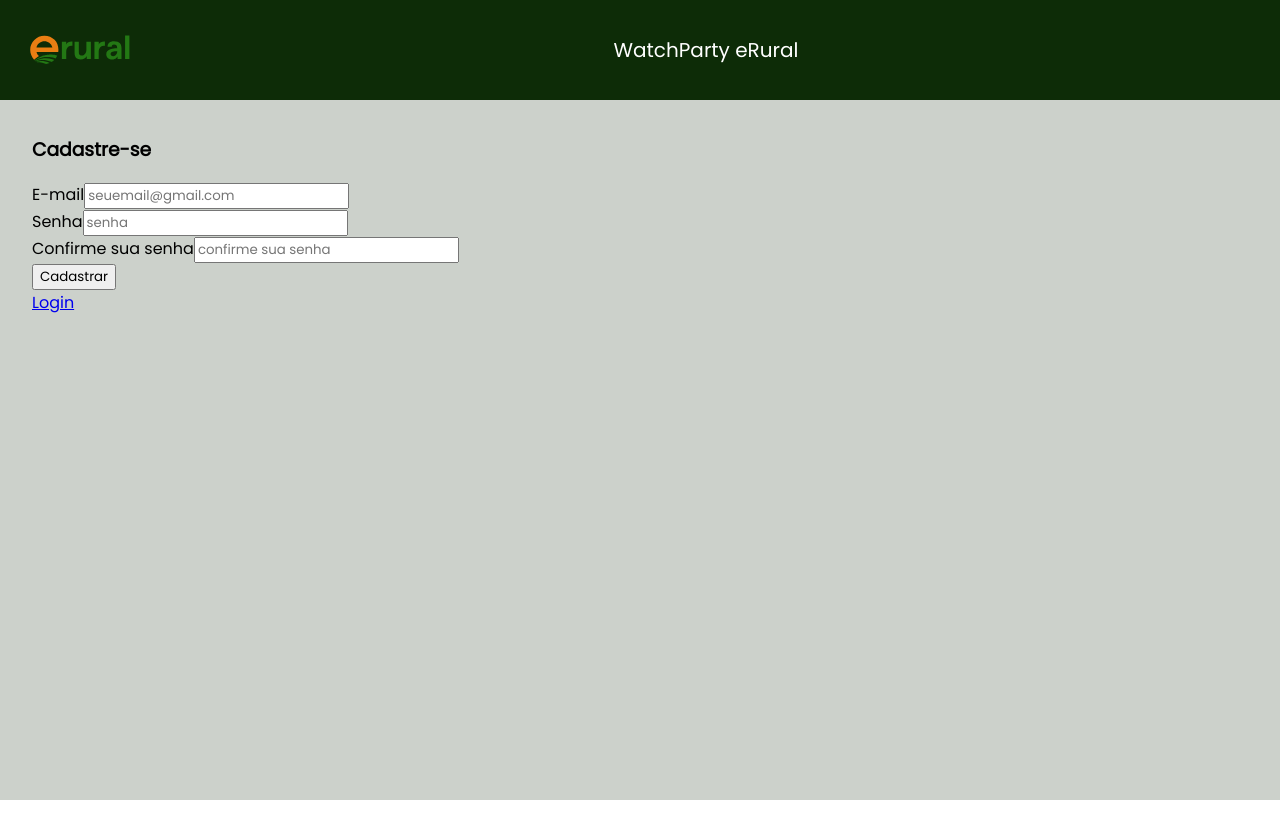
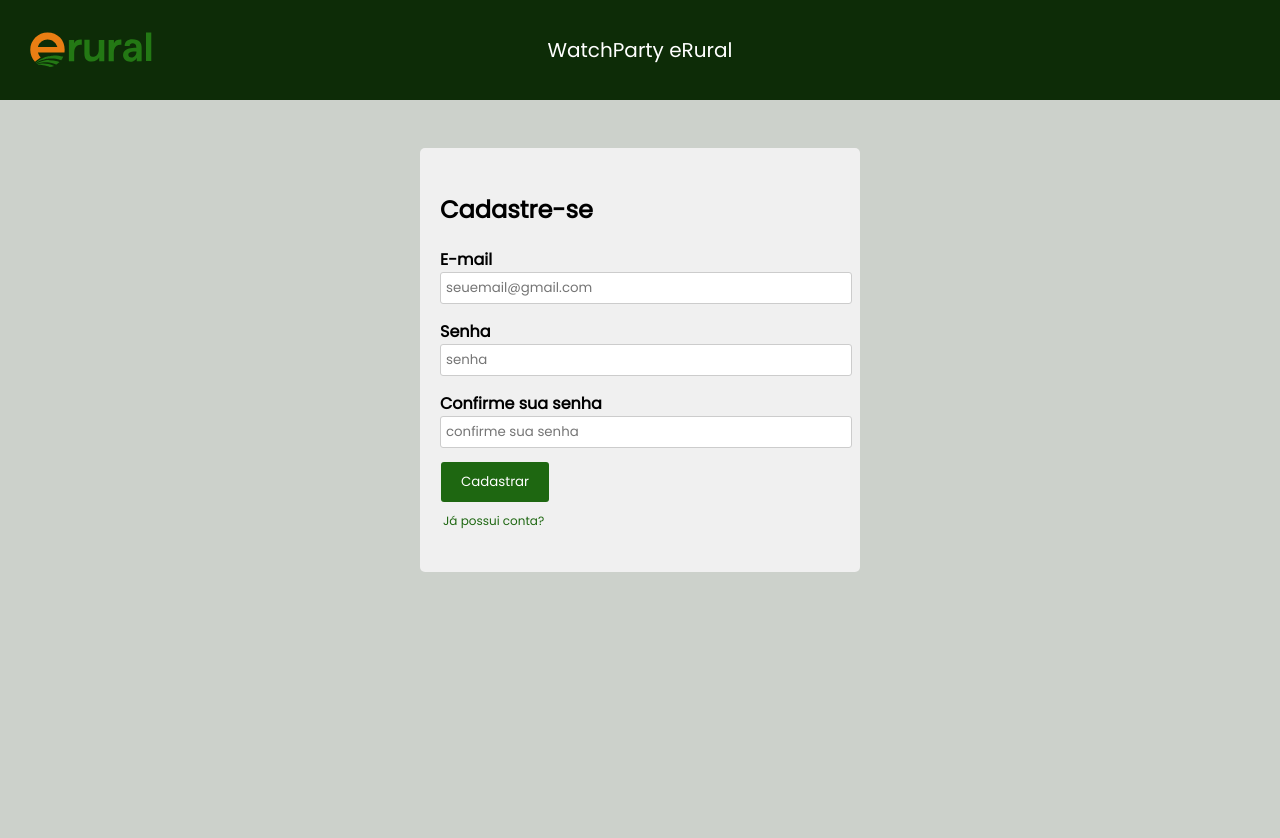
Before and after one commit to Hugofsp93/erural, a Vue app in the folder watchparty-front/: page /signup in a window 1280 px wide. Shown: the top 838 px of the page. Before the commit the page ends 800 px from the top, so only its background shows below. Built offline with nearby package versions, Linux system fonts and the light colour scheme; what vue-youtube-embed would draw is missing.

Commit message:
better login pages

```diff
--- a/watchparty-front/src/App.vue
+++ b/watchparty-front/src/App.vue
@@ -22,10 +22,10 @@ export default {
 <style>
 #app {
   background-color: #ccd1cb;
-  height: 100vh;
+  height: 200vh;
 }
 
 .general {
-  padding: 1rem 2rem;
+  padding: 3rem 2rem;
 }
 </style>
--- a/watchparty-front/src/components/Header.vue
+++ b/watchparty-front/src/components/Header.vue
@@ -6,8 +6,8 @@
         <router-link to="/" class="home-link">WatchParty eRural</router-link>
       </div>
       <div class="nav-links">
-        <router-link to="/rooms" v-if="signedIn()" class="nav-link">Salas</router-link>
-        <a href="#" @click.prevent="signOut" v-if="signedIn()" class="nav-link">Deslogar</a>
+        <router-link to="/rooms" v-if="signedIn()" class="nav-link-minus">Salas</router-link>
+        <a href="#" @click.prevent="signOut" v-if="signedIn()" class="nav-link-plus">Deslogar</a>
       </div>
     </div>
   </header>
@@ -31,7 +31,7 @@ export default {
         .then(response => {
           delete localStorage.csrf
           delete localStorage.signedIn
-          this.$router.replace('/')
+          window.location.reload()
         })
         .catch(error => this.setError(error, 'Não foi possível deslogar'))
     }
@@ -49,30 +49,39 @@ export default {
 }
 
 .logo {
-  width: 100px;
+  width: 10%;
   height: 100px;
 }
 
 .title-wrapper {
+  width: 80%;
   display: flex;
-  align-items: center;
+  justify-content: center;
 }
 .home-link {
   font-size: 20px;
   text-decoration: none;
   color: #fff;
-  margin-right: -2rem;
 }
 
 .nav-links {
+  width: 10%;
   display: flex;
   align-items: center;
 }
 
-.nav-link {
+.nav-link-minus {
   font-size: 20px;
   text-decoration: none;
   color: #fff;
-  margin-left: 2rem;
+  margin-left: -20px;
 }
+
+.nav-link-plus {
+  font-size: 20px;
+  text-decoration: none;
+  color: #fff;
+  margin-left: 20px;
+}
+
 </style>
--- a/watchparty-front/src/components/Signin.vue
+++ b/watchparty-front/src/components/Signin.vue
@@ -1,19 +1,19 @@
 <template>
-  <div>
-    <div>
-      <h3>Login</h3>
-      <form @submit.prevent="signin">
-        <div v-if="error">{{ error }}</div>
-        <div>
+  <div class="login-container">
+    <div class="login-form">
+      <h3 class="title">Login</h3>
+      <form @submit.prevent="signin" class="form">
+        <div v-if="error" class="error">{{ error }}</div>
+        <div class="form-group">
           <label for="email" class="label">E-mail</label>
           <input type="email" v-model="email" class="input" id="email" placeholder="seuemail@gmail.com">
         </div>
-        <div>
+        <div class="form-group">
           <label for="password" class="label">Senha</label>
           <input type="password" v-model="password" class="input" id="password" placeholder="senha">
         </div>
-        <button type="submit">Login</button>
-        <div><router-link to="/signup">Cadastre-se</router-link></div>
+        <button type="submit" class="submit-button">Login</button>
+        <div class="signup-link"><router-link to="/signup">Cadastre-se</router-link></div>
       </form>
     </div>
   </div>
@@ -49,7 +49,7 @@ export default {
       localStorage.csrf = response.data.csrf
       localStorage.signedIn = true
       this.error = ''
-      this.$router.replace('/rooms')
+      window.location.reload()
     },
     signinFailed (error) {
       this.error = (error.response && error.response.data && error.response.data.error) || ''
@@ -64,3 +64,70 @@ export default {
   }
 }
 </script>
+
+<style scoped>
+.login-container {
+  display: flex;
+  justify-content: center;
+  align-items: center;
+}
+
+.form-group {
+  margin-top: 15px;
+}
+
+.login-form {
+  min-width: 400px;
+  max-width: 400px;
+  padding: 20px;
+  background-color: #f0f0f0;
+  border-radius: 5px;
+}
+
+.title {
+  font-size: 24px;
+  margin-bottom: 20px;
+}
+
+.form {
+  margin-bottom: 20px;
+}
+
+.error {
+  color: red;
+  margin-bottom: 10px;
+}
+
+.label {
+  font-weight: bold;
+  margin-bottom: 5px;
+}
+
+.input {
+  padding: 5px;
+  width: 100%;
+  border-radius: 3px;
+  border: 1px solid #ccc;
+}
+
+.submit-button {
+  background-color: #1e6711;
+  color: #fff;
+  padding: 10px 20px;
+  margin: 14px 1px -5px 1px;
+  border: none;
+  border-radius: 3px;
+  cursor: pointer;
+}
+
+.signup-link {
+  margin-top: 10px;
+  float: right;
+}
+
+.signup-link a {
+  color: #1e6711;
+  text-decoration: none;
+  font-size: 12px;
+}
+</style>
--- a/watchparty-front/src/components/Signup.vue
+++ b/watchparty-front/src/components/Signup.vue
@@ -1,24 +1,24 @@
 <template>
-  <div>
-    <div>
-      <h3>Cadastre-se</h3>
-      <form @submit.prevent="signup">
-        <div v-if="error">{{ error }}</div>
-        <div>
+  <div class="signup-container">
+    <div class="signup-form">
+      <h3 class="title">Cadastre-se</h3>
+      <form @submit.prevent="signup" class="form">
+        <div v-if="error" class="error">{{ error }}</div>
+        <div class="form-group">
           <label for="email" class="label">E-mail</label>
           <input type="email" v-model="email" class="input" id="email" placeholder="seuemail@gmail.com">
         </div>
-        <div>
+        <div class="form-group">
           <label for="password" class="label">Senha</label>
           <input type="password" v-model="password" class="input" id="password" placeholder="senha">
         </div>
-        <div>
+        <div class="form-group">
           <label for="password_confirmation" class="label">Confirme sua senha</label>
           <input type="password" v-model="password_confirmation" class="input" id="password_confirmation"
             placeholder="confirme sua senha">
         </div>
-        <button type="submit">Cadastrar</button>
-        <div><router-link to="/">Login</router-link></div>
+        <button type="submit" class="submit-button">Cadastrar</button>
+        <div class="login-link"><router-link to="/">Já possui conta?</router-link></div>
       </form>
     </div>
   </div>
@@ -56,7 +56,7 @@ export default {
       localStorage.csrf = response.data.csrf
       localStorage.signedIn = true
       this.error = ''
-      this.$router.replace('/rooms')
+      window.location.reload()
     },
     signupFailed (error) {
       this.error = (error.response && error.response.data && error.response.data.error) || 'Something went wrong'
@@ -71,3 +71,70 @@ export default {
   }
 }
 </script>
+
+<style scoped>
+.signup-container {
+  display: flex;
+  justify-content: center;
+  align-items: center;
+}
+
+.form-group {
+  margin-top: 15px;
+}
+
+.signup-form {
+  min-width: 400px;
+  max-width: 400px;
+  padding: 20px;
+  background-color: #f0f0f0;
+  border-radius: 5px;
+}
+
+.title {
+  font-size: 24px;
+  margin-bottom: 20px;
+}
+
+.form {
+  margin-bottom: 20px;
+}
+
+.error {
+  color: red;
+  margin-bottom: 10px;
+}
+
+.label {
+  font-weight: bold;
+  margin-bottom: 5px;
+}
+
+.input {
+  padding: 5px;
+  width: 100%;
+  border-radius: 3px;
+  border: 1px solid #ccc;
+}
+
+.submit-button {
+  background-color: #1e6711;
+  color: #fff;
+  padding: 10px 20px;
+  margin: 14px 1px -5px 1px;
+  border: none;
+  border-radius: 3px;
+  cursor: pointer;
+}
+
+.login-link {
+  margin-top: 10px;
+}
+
+.login-link a {
+  color: #1e6711;
+  text-decoration: none;
+  font-size: 12px;
+  margin: 3px;
+}
+</style>
```
